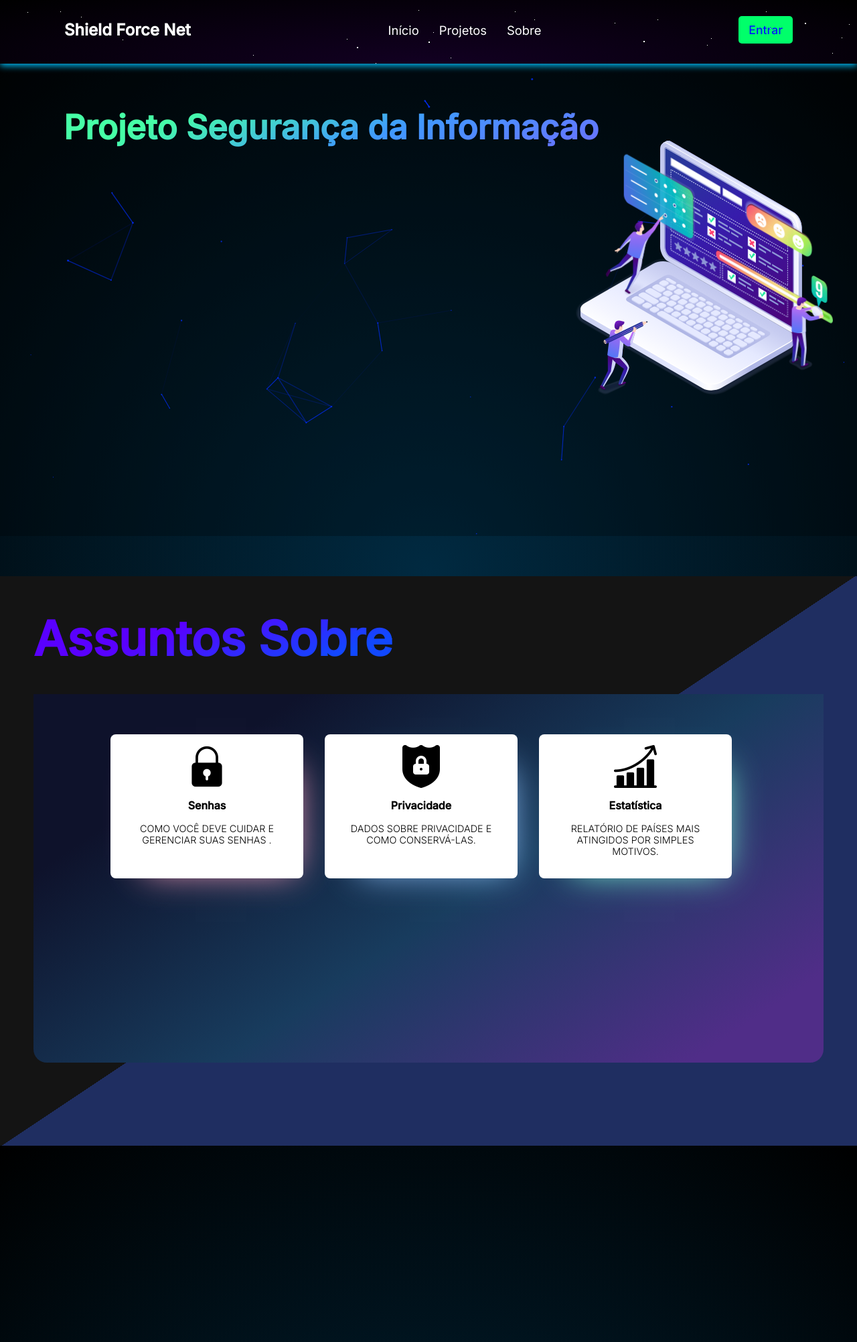
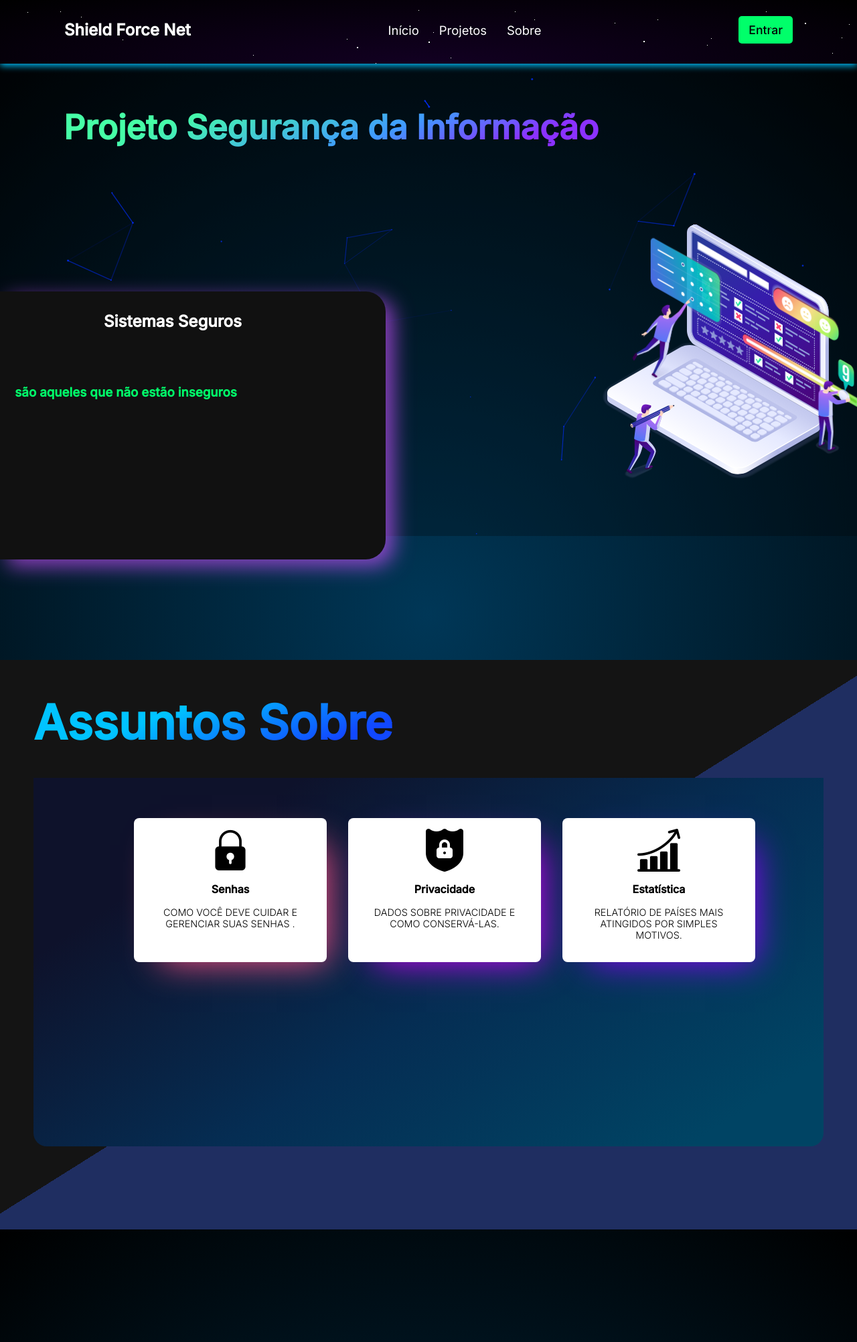
Before and after one commit to JoaohenriqueSql/Projeto-Curso, a PHP site: page / in a window 1280 px wide. Shown: the whole page at 67% size. Run offline with PHP 8.4, Linux system fonts and the light colour scheme.

Commit message:
atualizado em curso

```diff
--- a/CSS/style.css
+++ b/CSS/style.css
@@ -65,7 +65,7 @@
 
 .login-button button a {
     text-decoration: none;
-    color: #001aff;
+    color: #000000;
     font-weight: 500;
     font-size: 1.1rem;
 }
@@ -123,7 +123,7 @@
 body {
   height: 100% 100%;
   overflow: scroll;
-  background-image: radial-gradient(circle,rgb(1, 42, 65),black);
+  background-image: radial-gradient(circle,rgb(0, 55, 87),black);
 }
 
 .network-background-canvas {
@@ -139,13 +139,14 @@
 
 /*TITULO DO SITE*/
 .titulo h1 {
-  background: -webkit-linear-gradient(-70deg, #46ffa6 25%, #4099ff 50%, #9646ff 100%);
+  background: -webkit-linear-gradient(-70deg, #46ffa6 25%, #4099ff 50%, #8b31ff 65%);
   -webkit-background-clip: text;
   background-clip: text;
   -webkit-text-fill-color: transparent;
   margin-left: 95px;
   font-size: 50px;
   padding-top: 65px;
+
 }
 
 /*SCROLLBAR PERSONALIZADA DO SITE*/
@@ -154,7 +155,7 @@
 }
 
 ::-webkit-scrollbar-thumb {
-  background: linear-gradient(#9c51ff, #447fff);
+  background: linear-gradient(#9442ff, #2d6fff);
   border-radius: 18px;
 }
 
@@ -167,7 +168,7 @@
 
 
 .comeco {
-    background: -webkit-linear-gradient(-56.3deg, #141414 50%, #1f2e61 50%);
+    background: -webkit-linear-gradient(-57.9deg, #141414 50%, #1f2e61 50%);
     max-width: 100%;
     height: 750px;
     margin-top: 270px;
@@ -175,7 +176,7 @@
 }
 
 .comeco h1 {
-  background: -webkit-linear-gradient(-70deg, #5900ff 20%, #1148ff 45%);
+  background: -webkit-linear-gradient(-70deg, #00c3ff 20%, #1148ff 45%);
   -webkit-background-clip: text;
   background-clip: text;
   -webkit-text-fill-color: transparent;
@@ -183,7 +184,7 @@
 }
 
 .assuntos {
-    background: -webkit-linear-gradient(-56.3deg, #0e122b 20%, #183c5e 55%, #502d88 90%);
+    background: -webkit-linear-gradient(-56.3deg, #0e122b 20%, #052d53 55%, #004464 90%);
     color: #fff;
     max-width: 100%;
     height: 550px;
@@ -203,7 +204,7 @@
 .cards {
     display: flex;
     padding-top: 60px;
-    margin-left: 115px;
+    margin-left: 150px;
     color: #000000;
 }
 
@@ -257,13 +258,13 @@
 }
 
 .cards section.card.padlock {
-    box-shadow: 20px 20px 50px -30px #ffa3c0;
+    box-shadow: 20px 20px 50px -20px #ff5289;
 }
 .cards section.card.privacy {
-    box-shadow: 20px 20px 50px -30px #93c7ff;
+    box-shadow: 20px 20px 50px -20px #cc00ff;
 }
 .cards section.card.statistic {
-    box-shadow: 20px 20px 50px -30px #80ffd9;
+    box-shadow: 20px 20px 50px -20px #8c00ff;
 }
 
 @media screen and (max-width: 720px) {
@@ -286,16 +287,13 @@
 
 }
 
-
-
-
-svg {
+/*imagem animada com movimento*/
+.titulo svg {
     width: 30vw;
     display: block;
     margin: 0 auto;
-    margin-top: -100px;
-    padding-left: 10px;
-    padding-top: 90px;
+    margin-top: -500px;
+    padding-left: 50px;
     margin-left: 850px;
   }
 
@@ -313,6 +311,7 @@
     transform: translateY(-5px);
   }
 
+  /*frames de movimentação*/
   @keyframes shake{
     0% {
       transform: translateY(-5px);
@@ -325,205 +324,29 @@
     }
   }
 
-
-
-
-
-/*
-  #container2 {
-    width: 70vw;
-    margin: 30vw auto;
+/*subtitulo da pagina*/
+  .subtitulo {
+    background-color: #111111;
+    color: rgb(255, 255, 255);
+    max-width: 45%;
+    height: 400px;
+    margin-top: 215px;
+    align-items: center;
+    text-align: center;
+    border-top-right-radius: 30px;
+    border-bottom-right-radius: 30px;
+    box-shadow: 12px 10px 30px rgba(200, 80, 255, 0.699);
   }
 
-  #container2 h1 {
-    text-align: center;
-    color: #fff;
-    font-size: 5em;
-    letter-spacing: 8px;
-    font-family: 'Press Start 2P';
-    font-weight: 400;
-
-
-    margin: 0;
-    line-height: 0;
-
-
-    animation: glitch1 2.5s infinite;
+  .subtitulo .exem h2 {
+    color: #ffffff;
+    text-indent: 10px;
+    padding-top: 30px;
+    padding-right: 70px;
   }
 
-  #container2 h1:nth-child(2) {
-    color: #67c0f3;
-    animation: glitch2 2.5s infinite;
+  .subtitulo .exem h3 {
+    color: #00ff6a;
+    text-indent: -200px;
+    margin: 80px;
   }
-
-  #container2 h1:nth-child(3) {
-    color: #f16f6f;
-    animation: glitch3 2.5s infinite;
-  }
-
-
-  @keyframes glitch1 {
-    0% {
-      transform: none;
-      opacity: 1;
-    }
-    7% {
-      transform: skew(-0.5deg, -0.9deg);
-      opacity: 0.75;
-    }
-    10% {
-      transform: none;
-      opacity: 1;
-    }
-    27% {
-      transform: none;
-      opacity: 1;
-    }
-    30% {
-      transform: skew(0.8deg, -0.1deg);
-      opacity: 0.75;
-    }
-    35% {
-      transform: none;
-      opacity: 1;
-    }
-    52% {
-      transform: none;
-      opacity: 1;
-    }
-    55% {
-      transform: skew(-1deg, 0.2deg);
-      opacity: 0.75;
-    }
-    50% {
-      transform: none;
-      opacity: 1;
-    }
-    72% {
-      transform: none;
-      opacity: 1;
-    }
-    75% {
-      transform: skew(0.4deg, 1deg);
-      opacity: 0.75;
-    }
-    80% {
-      transform: none;
-      opacity: 1;
-    }
-    100% {
-      transform: none;
-      opacity: 1;
-    }
-  }
-
-  @keyframes glitch2 {
-    0% {
-      transform: none;
-      opacity: 0.25;
-    }
-    7% {
-      transform: translate(-2px, -3px);
-      opacity: 0.5;
-    }
-    10% {
-      transform: none;
-      opacity: 0.25;
-    }
-    27% {
-      transform: none;
-      opacity: 0.25;
-    }
-    30% {
-      transform: translate(-5px, -2px);
-      opacity: 0.5;
-    }
-    35% {
-      transform: none;
-      opacity: 0.25;
-    }
-    52% {
-      transform: none;
-      opacity: 0.25;
-    }
-    55% {
-      transform: translate(-5px, -1px);
-      opacity: 0.5;
-    }
-    50% {
-      transform: none;
-      opacity: 0.25;
-    }
-    72% {
-      transform: none;
-      opacity: 0.25;
-    }
-    75% {
-      transform: translate(-2px, -6px);
-      opacity: 0.5;
-    }
-    80% {
-      transform: none;
-      opacity: 0.25;
-    }
-    100% {
-      transform: none;
-      opacity: 0.25;
-    }
-  }
-
-  @keyframes glitch3 {
-    0% {
-      transform: none;
-      opacity: 0.25;
-    }
-    7% {
-      transform: translate(2px, 3px);
-      opacity: 0.5;
-    }
-    10% {
-      transform: none;
-      opacity: 0.25;
-    }
-    27% {
-      transform: none;
-      opacity: 0.25;
-    }
-    30% {
-      transform: translate(5px, 2px);
-      opacity: 0.5;
-    }
-    35% {
-      transform: none;
-      opacity: 0.25;
-    }
-    52% {
-      transform: none;
-      opacity: 0.25;
-    }
-    55% {
-      transform: translate(5px, 1px);
-      opacity: 0.5;
-    }
-    50% {
-      transform: none;
-      opacity: 0.25;
-    }
-    72% {
-      transform: none;
-      opacity: 0.25;
-    }
-    75% {
-      transform: translate(2px, 6px);
-      opacity: 0.5;
-    }
-    80% {
-      transform: none;
-      opacity: 0.25;
-    }
-    100% {
-      transform: none;
-      opacity: 0.25;
-    }
-  }
-  */
--- a/index.html
+++ b/index.html
@@ -58,6 +58,15 @@
 
 <div class="titulo">
   <h1>Projeto Segurança da Informação</h1>
+
+
+<div class="subtitulo">
+	<div class="exem">
+		<h2>Sistemas Seguros</h2>
+		<h3>são aqueles que não estão inseguros</h3>
+	</div>
+</div>
+
 
 <!--svg icone animação-->
   <?xml version="1.0" encoding="utf-8"?>
@@ -2527,13 +2536,7 @@
 </svg>
 </div>
 
-<!--
-<div id="container2">
-    <h1>GLITCH</h1>
-    <h1>GLITCH</h1>
-    <h1>GLITCH</h1>
-  </div>
--->
+
 
 <div class="comeco">
     <h1>Assuntos Sobre</h1>
```
Also changed, not shown: img/bg.jpg (added).
